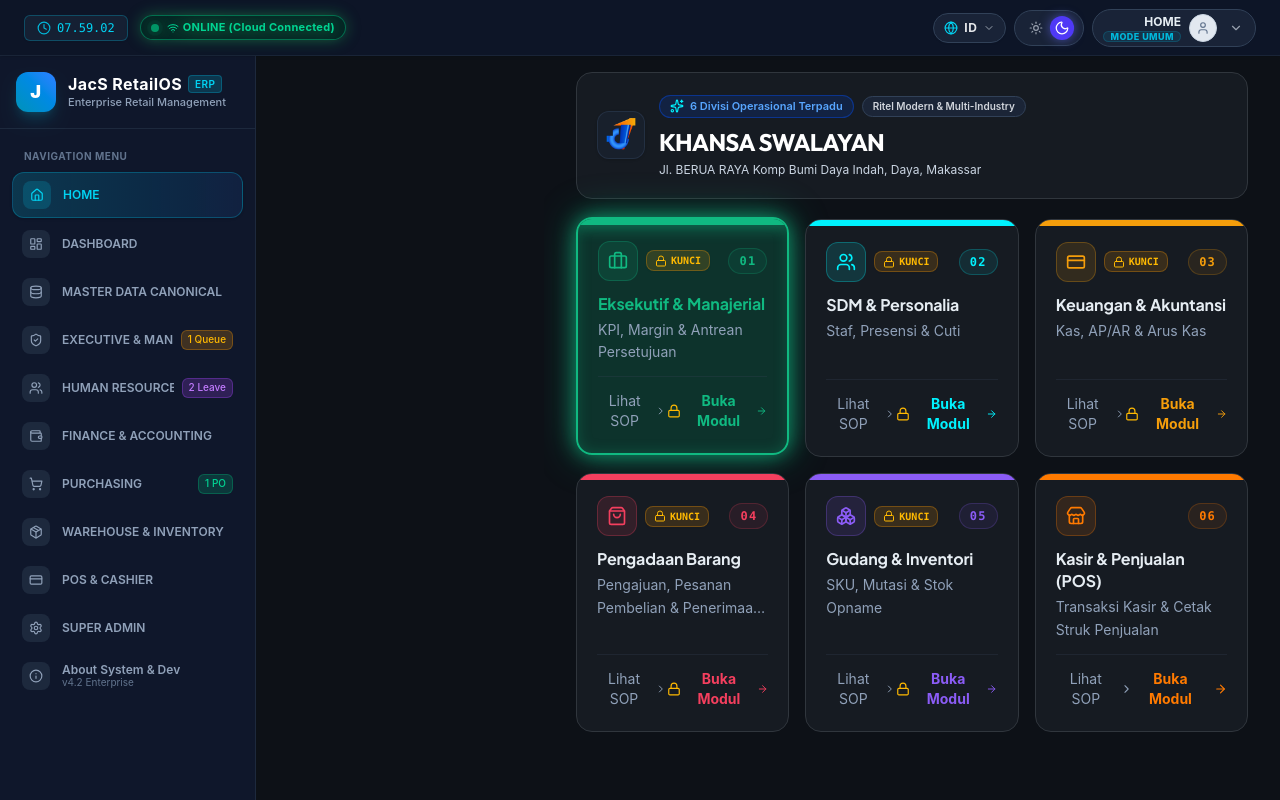
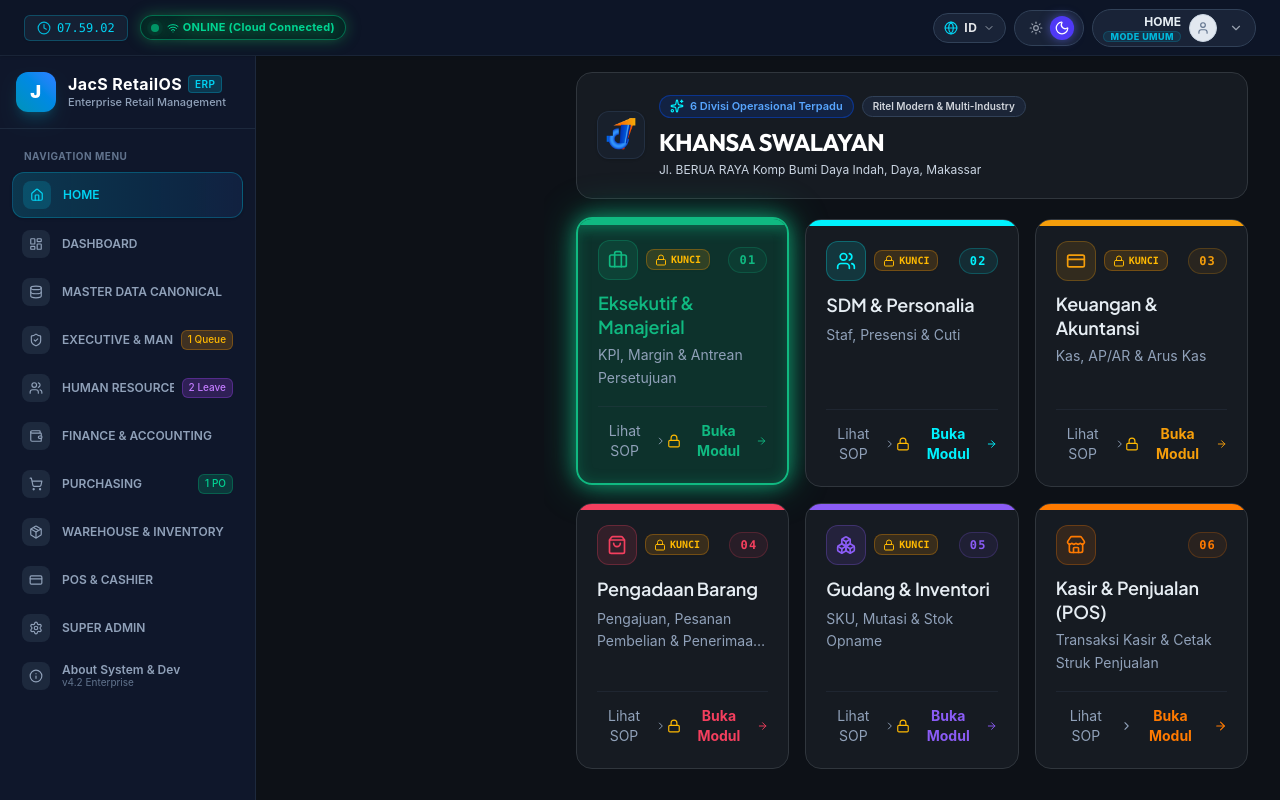
Before and after one commit to jacksmile1288-cmd/jacs-retailos-erp, a React (Vite) app: page / in a window 1280 px wide. Built offline with nearby package versions, Linux system fonts and the light colour scheme.

Commit message:
fix(home): enforce symmetrical card heights and aligned actions

```diff
--- a/src/components/home/HomeModule.tsx
+++ b/src/components/home/HomeModule.tsx
@@ -285,7 +285,6 @@
   },
 ];
 
-// Array 6 kartu divisi operasional Beranda (modulesList)
 export const modulesList = ROLE_MODULES;
 
 export const HomeModule: React.FC = () => {
@@ -309,12 +308,10 @@
   const isLight = theme === 'light';
   const isEn = language === 'en';
 
-  // Active role selected for interactive neon glow & detail modal dialog (persisted across modules)
   const activeRoleId = activeNeonCards['home'] || 'executive';
   const activeRole = ROLE_MODULES.find((r) => r.id === activeRoleId) || ROLE_MODULES[0];
   const [isDetailModalOpen, setIsDetailModalOpen] = useState(false);
 
-  // QuickAuthModal state untuk proteksi pembukaan modul divisi
   const [pendingNav, setPendingNav] = useState<ActiveNavModule | null>(null);
   const [pendingNavTitle, setPendingNavTitle] = useState<string>('');
   const [isAuthModalOpen, setIsAuthModalOpen] = useState(false);
@@ -329,13 +326,11 @@
   };
 
   const handleOpenModule = (targetId: string, targetName: string) => {
-    // 1. Modul Bebas: HOME, DASHBOARD, POS (Terbuka untuk umum/kasir tanpa sandi)
     if (targetId === 'home' || targetId === 'dashboard' || targetId === 'pos') {
       setActiveNav(targetId as ActiveNavModule);
       return;
     }
 
-    // 2. Modul Ber-Password: Selalu minta PIN / sandi otorisasi saat membuka modul divisi
     setPendingNav(targetId as ActiveNavModule);
     setPendingNavTitle(targetName);
     setIsAuthModalOpen(true);
@@ -348,7 +343,6 @@
       desc: activeRole.summary,
     };
 
-  // Handle clicking a neon card: activate neon glow AND open comprehensive detail modal
   const handleCardClick = (role: RoleModuleData) => {
     setActiveNeonCard('home', role.id);
     setIsDetailModalOpen(true);
@@ -426,8 +420,8 @@
         })()}
       </div>
 
-      {/* 2. KARTU BAR NEON INTERAKTIF BERBEDA WARNA DENGAN HOVER GLOW REACTIVE */}
-      <div className="grid grid-cols-1 md:grid-cols-2 lg:grid-cols-3 gap-3.5 xl:gap-4">
+      {/* 2. 6 KARTU BAR NEON PRESISI & SIMETRIS SEMPURNA */}
+      <div className="grid grid-cols-1 md:grid-cols-2 lg:grid-cols-3 gap-3.5 xl:gap-4 items-stretch">
         {ROLE_MODULES.map((role) => {
           const Icon = role.icon;
           const isSelected = activeRole.id === role.id;
@@ -458,7 +452,7 @@
               onMouseEnter={() => setHoveredRoleId(role.id)}
               onMouseLeave={() => setHoveredRoleId(null)}
               style={activeStyle}
-              className="group relative p-4 xl:p-5 rounded-2xl text-left transition-all duration-150 ease-out cursor-pointer overflow-hidden flex flex-col justify-between h-full min-h-[165px] xl:min-h-[185px] focus:outline-hidden"
+              className="group relative p-4 xl:p-5 rounded-2xl text-left transition-all duration-150 ease-out cursor-pointer overflow-hidden flex flex-col justify-between h-full focus:outline-hidden"
             >
               {/* Top Accent Neon Bar Strip */}
               <div
@@ -470,9 +464,9 @@
               />
 
               {/* Upper Content Group */}
-              <div className="w-full space-y-2.5 xl:space-y-3">
-                {/* Icon & Order Badge + Gembok Terkunci */}
-                <div className="flex items-center justify-between w-full pt-0.5">
+              <div className="w-full flex-1 flex flex-col space-y-3">
+                {/* Header: Icon, Order Badge & Lock Status */}
+                <div className="h-10 flex items-center justify-between w-full pt-0.5">
                   <div className="flex items-center gap-2">
                     <div
                       className="w-9 h-9 xl:w-10 xl:h-10 rounded-xl flex items-center justify-center transition-transform duration-200 group-hover:scale-105 shrink-0"
@@ -486,7 +480,7 @@
                         style={{ color: role.colorHex }}
                       />
                     </div>
-                    {isLocked && (
+                    {isLocked ? (
                       <span
                         className="px-2 py-0.5 rounded-lg bg-amber-500/15 border border-amber-500/30 text-amber-400 flex items-center gap-1 text-[10px] font-mono font-bold shrink-0 shadow-xs"
                         title={isEn ? 'Requires Super Admin authorization' : 'Terkunci - Wajib Otorisasi Super Admin'}
@@ -494,6 +488,8 @@
                         <Lock className="w-3 h-3 text-amber-400 shrink-0" />
                         <span className="hidden sm:inline">{isEn ? 'LOCKED' : 'KUNCI'}</span>
                       </span>
+                    ) : (
+                      <span className="h-5 invisible inline-block px-2"></span>
                     )}
                   </div>
 
@@ -509,24 +505,24 @@
                   </span>
                 </div>
 
-                {/* Clean Role Title & Sub-judul */}
-                <div className="space-y-1">
+                {/* Symmetrical Title & Sub-title Container */}
+                <div className="space-y-1 flex-1 flex flex-col justify-start">
                   <h3
-                    className="text-sm xl:text-base font-bold leading-snug transition-colors"
+                    className="text-base xl:text-lg font-semibold leading-snug transition-colors line-clamp-1 min-h-[1.75rem] flex items-center"
                     style={{
                       color: isSelected ? role.colorHex : isLight ? '#0F172A' : '#e6edf3',
                     }}
                   >
                     {divisionInfo.name}
                   </h3>
-                  <p className="text-xs xl:text-sm text-slate-400 leading-relaxed line-clamp-2">
+                  <p className="text-xs xl:text-sm text-slate-400 leading-relaxed line-clamp-2 min-h-[2.5rem]">
                     {divisionInfo.sub}
                   </p>
                 </div>
               </div>
 
-              {/* Bottom Action Links: Selalu rata di dasar kartu */}
-              <div className="w-full pt-2.5 xl:pt-3 mt-2.5 xl:mt-3 border-t border-gray-700/30 flex items-center justify-between text-xs xl:text-sm">
+              {/* Bottom Action Links: Flat baseline alignment */}
+              <div className="w-full pt-3 mt-4 border-t border-gray-700/30 flex items-center justify-between text-xs xl:text-sm">
                 <button
                   type="button"
                   id={`btn-home-view-sop-${role.id}`}
@@ -571,7 +567,7 @@
         })}
       </div>
 
-      {/* 3. MODAL DETAIL POP-UP (COMPREHENSIVE FUNGSI & SOP OPERASIONAL) */}
+      {/* 3. MODAL DETAIL POP-UP */}
       {isDetailModalOpen && (
         <div
           id="role-detail-modal"
@@ -589,7 +585,6 @@
               boxShadow: `0 0 40px ${activeRole.colorHex}30, 0 20px 40px rgba(0,0,0,0.6)`,
             }}
           >
-            {/* Modal Neon Top Strip */}
             <div
               className="h-1.5 w-full"
               style={{
@@ -598,7 +593,6 @@
               }}
             />
 
-            {/* Modal Header */}
             <div
               className={`p-5 sm:p-6 border-b flex items-start justify-between gap-4 ${
                 isLight ? 'border-slate-200 bg-slate-50' : 'border-[#30363d] bg-[#12161c]'
@@ -642,7 +636,6 @@
                 </div>
               </div>
 
-              {/* Close Button */}
               <button
                 id="btn-close-role-modal"
                 onClick={() => setIsDetailModalOpen(false)}
@@ -657,7 +650,6 @@
               </button>
             </div>
 
-            {/* Quick Switch Pills between the 6 Roles inside modal */}
             <div
               className={`px-4 sm:px-6 py-2 border-b flex gap-1.5 overflow-x-auto text-xs ${
                 isLight ? 'border-slate-200 bg-white' : 'border-[#30363d] bg-[#0d1117]'
@@ -688,9 +680,7 @@
               })}
             </div>
 
-            {/* Modal Body (Scrollable) */}
             <div className="p-5 sm:p-6 overflow-y-auto space-y-6 flex-1 text-xs sm:text-sm leading-relaxed">
-              {/* Ringkasan Peran */}
               <div
                 className="p-4 rounded-xl border"
                 style={{
@@ -707,7 +697,6 @@
                 </p>
               </div>
 
-              {/* 1. Target & Tujuan Divisi */}
               <div className="space-y-2.5">
                 <h4
                   className={`text-xs uppercase font-bold tracking-wider flex items-center gap-1.5 ${
@@ -742,7 +731,6 @@
                 </div>
               </div>
 
-              {/* 2. SOP Alur Kerja Terstruktur */}
               <div className="space-y-2.5">
                 <h4
                   className={`text-xs uppercase font-bold tracking-wider flex items-center gap-1.5 ${
@@ -788,7 +776,6 @@
                 </div>
               </div>
 
-              {/* 3. Relasi Sinkronisasi Database */}
               <div className="space-y-2">
                 <h4
                   className={`text-xs uppercase font-bold tracking-wider flex items-center gap-1.5 ${
@@ -821,7 +808,6 @@
               </div>
             </div>
 
-            {/* Modal Footer */}
             <div
               className={`p-4 border-t flex flex-col sm:flex-row items-center justify-between gap-3 text-xs ${
                 isLight ? 'border-slate-200 bg-slate-50' : 'border-[#30363d] bg-[#12161c]'
@@ -861,7 +847,6 @@
         </div>
       )}
 
-      {/* Modal Otorisasi Ringkas Akses Modul */}
       <QuickAuthModal
         isOpen={isAuthModalOpen}
         onClose={() => {
```
